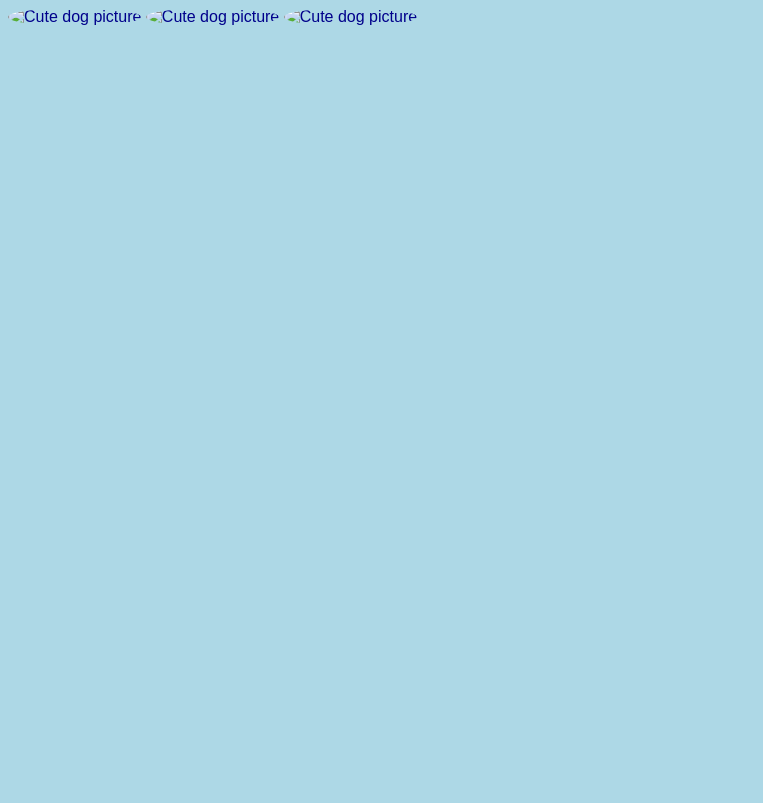
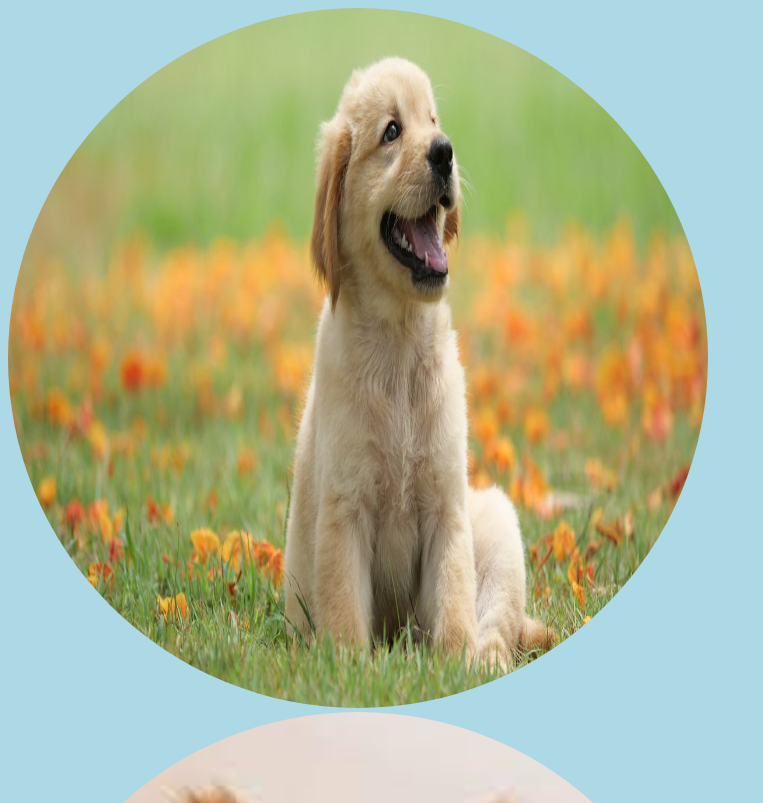
Before and after one commit to Tommy-Christafano/Repo, a plain HTML site: page HTML/Exercise2.html in a window 1280 px wide. Shown: the top 803 px of the page, without its empty margins (0-763 px from the left). Drawn offline with Linux system fonts and the light colour scheme; files that its build step writes are made by us from their sources.

Commit message:
fixing file paths

```diff
--- a/HTML/Exercise2.html
+++ b/HTML/Exercise2.html
@@ -5,11 +5,11 @@
         <meta charset="UTF-8" />
         <meta name="viewport" content="width=device-width, initial-scale=1.0" />
         <!--Add your <link> element to associate your CSS file here once you have created it.-->
-        <link rel="stylesheet" type="text/css" href="index.css"/>
+        <link rel="stylesheet" type="text/css" href="../index.css"/>
     </head>
     <body>
-        <img src="images/dog1.jpg" alt="Cute dog picture" width="700" height="700"/>
-        <img src="images/doge.jfif" alt="Cute dog picture" width="700" height="700"/>
-        <img src="images/dog3.jfif" alt="Cute dog picture" width="700" height="700"/>
+        <img src="../images/dog1.jpg" alt="Cute dog picture" width="700" height="700"/>
+        <img src="../images/doge.jfif" alt="Cute dog picture" width="700" height="700"/>
+        <img src="../images/dog3.jfif" alt="Cute dog picture" width="700" height="700"/>
     </body>
 </html>
```
